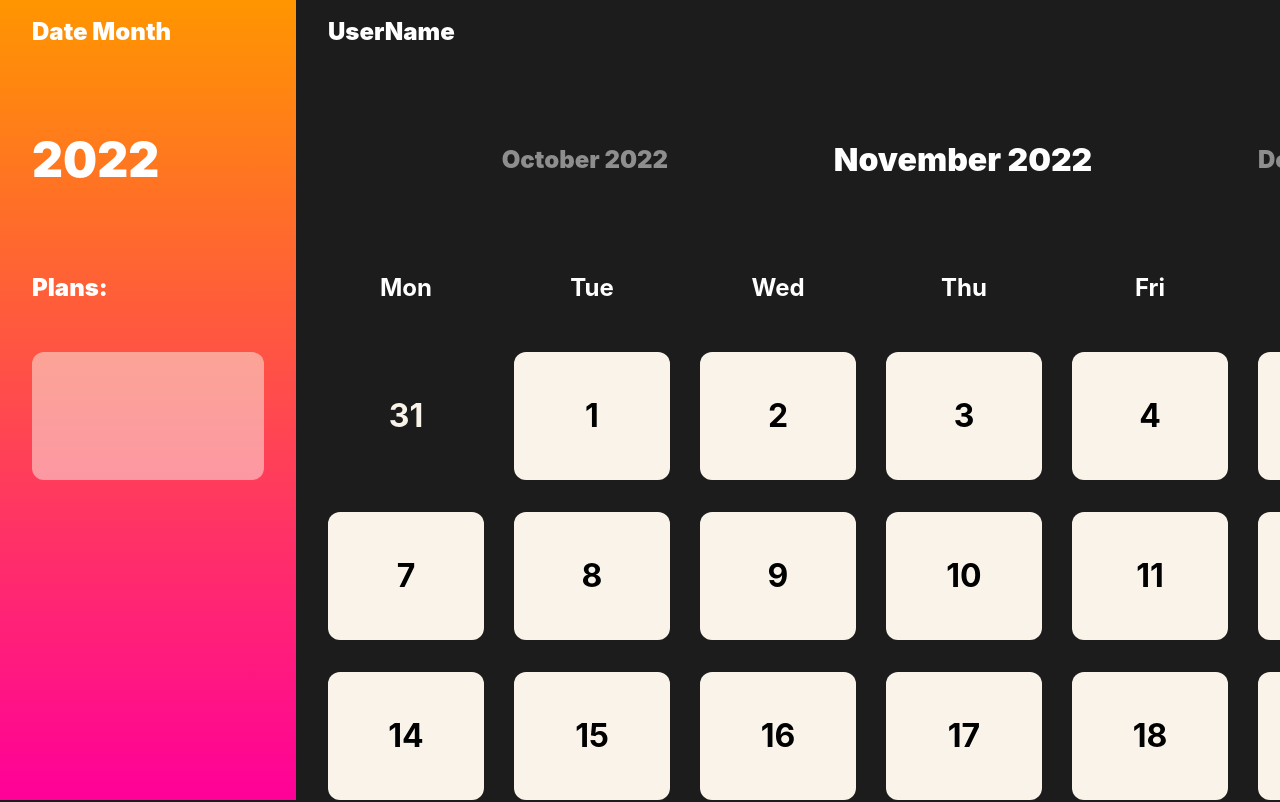
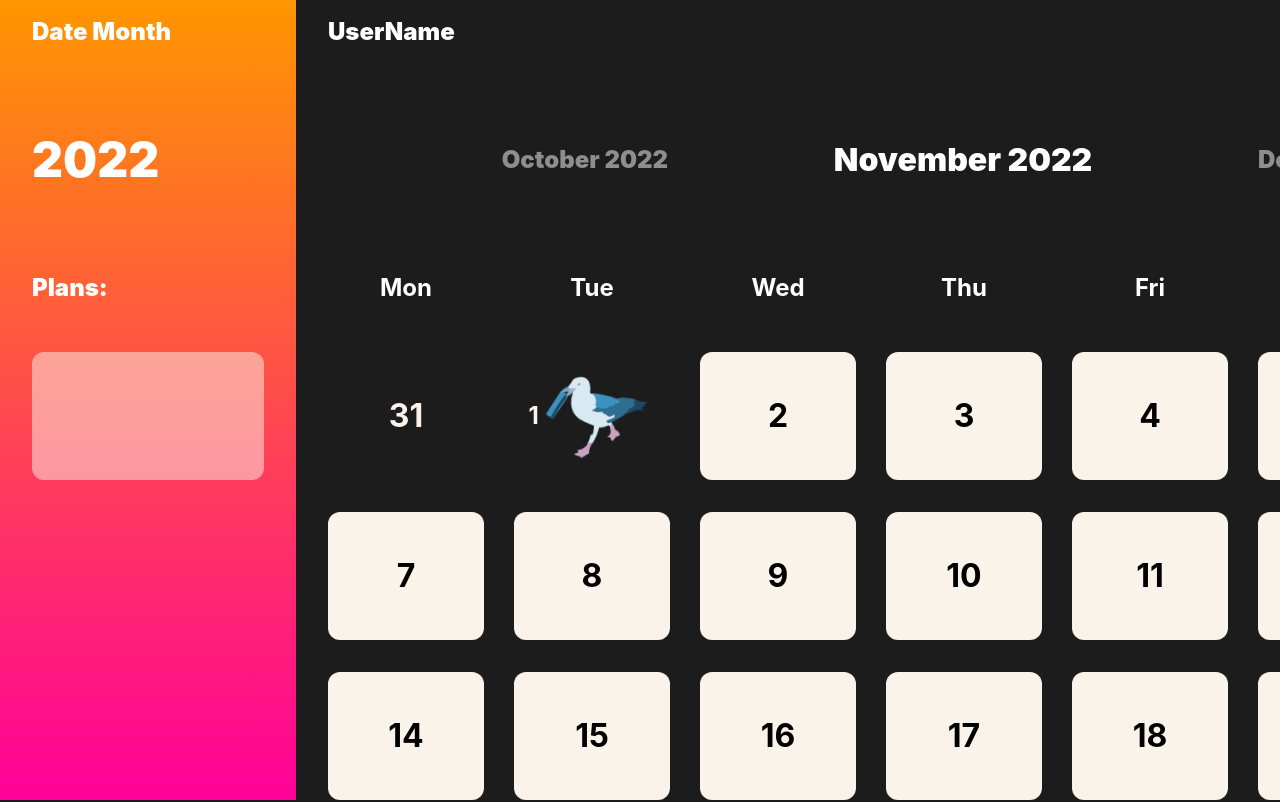
Before and after one commit to alexkior/seagulendar, a React (Vite) app in the folder client/: page / in a window 1280 px wide. Shown: the top 802 px of the page. Built offline with nearby package versions, Linux system fonts and the light colour scheme.

Commit message:
Add current date logic to the calendar list

```diff
--- a/client/src/components/Calendar/components/CalendarItem/CalendarItem.module.scss
+++ b/client/src/components/Calendar/components/CalendarItem/CalendarItem.module.scss
@@ -30,3 +30,39 @@
   font-size: 32px;
   font-weight: 700;
 }
+
+.CalendarItem_currentDay {
+  border-radius: 12px;
+  min-width: 156px;
+  min-height: 128px;
+  width: 100%;
+  height: 100%;
+
+  display: flex;
+  align-items: center;
+  justify-content: center;
+
+  color: #FAF3E9;
+  font-size: 24px;
+  font-weight: 700;
+}
+
+.CalendarItem__seagull {
+  height: 88px;
+  animation: pulse 2s infinite;
+}
+
+@keyframes pulse {
+  0% {
+    transform: scale(0.9);
+  }
+  40% {
+    transform: scale(1) rotate(5deg);
+  }
+  80% {
+    transform: scale(1) rotate(-5deg);
+  }
+  100% {
+    transform: scale(0.9) rotate(0);
+  }
+}
--- a/client/src/components/Calendar/components/CalendarItem/CalendarItem.tsx
+++ b/client/src/components/Calendar/components/CalendarItem/CalendarItem.tsx
@@ -1,26 +1,57 @@
 import * as React from 'react'
 import styles from './CalendarItem.module.scss'
+import seagul from '../../../../assets/seagull.svg'
 
-const month = ['January', 'February', 'March', 'April', 'May', 'June', 'July', 'August', 'September', 'October', 'November', 'December']
+const month = [
+  'January',
+  'February',
+  'March',
+  'April',
+  'May',
+  'June',
+  'July',
+  'August',
+  'September',
+  'October',
+  'November',
+  'December',
+]
 const currentDate = new Date(Date.now())
 const createMonth = month[currentDate.getMonth()]
+const createDay = currentDate.getDay()
 
 interface CalendarItem {
-  date: number,
-  month: string,
-  day: string
+  date: number;
+  month: string;
+  day: string;
 }
 
-const CalendarItem: React.FC<CalendarItem> = function CalendarItem(
-  { date, month, day }: CalendarItem
-) {
-
+const CalendarItem: React.FC<CalendarItem> = function CalendarItem({
+  date,
+  month,
+  day,
+}: CalendarItem) {
   return (
-    <div className={createMonth === month ? styles.CalendarItem : styles.CalendarItem_notCurrentMonth}>
-      <p>
-        {date}
-      </p>
-    </div>
+    <>
+      {createDay === date && createMonth === month ? (
+        <div
+          className={styles.CalendarItem_currentDay}
+        >
+          <p>{date}</p>
+          <img className={styles.CalendarItem__seagull} src={seagul} alt="seagull" />
+        </div>
+      ) : (
+        <div
+          className={
+            createMonth === month
+              ? styles.CalendarItem
+              : styles.CalendarItem_notCurrentMonth
+          }
+        >
+          <p>{date}</p>
+        </div>
+      )}
+    </>
   )
 }
 
--- a/client/src/components/Header/Header.tsx
+++ b/client/src/components/Header/Header.tsx
@@ -1,7 +1,5 @@
 import * as React from 'react'
 import { motion } from 'framer-motion'
-
-// import seagul from '../../assets/seagull.svg'
 
 import styles from './Header.module.scss'
 
@@ -9,7 +7,6 @@ const Header: React.FC = function Header() {
   return (
     <>
       <header className={styles.Header}>
-        {/* <img className={styles.Header__seagull} src={seagul} alt="seagull" /> */}
 
         <motion.h2
           initial={{ opacity: 0 }}
```
